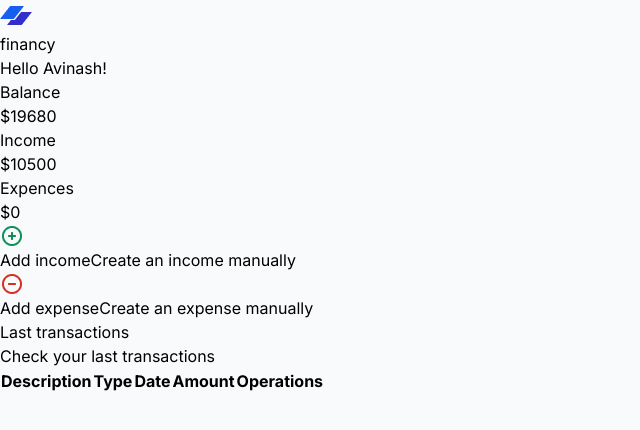
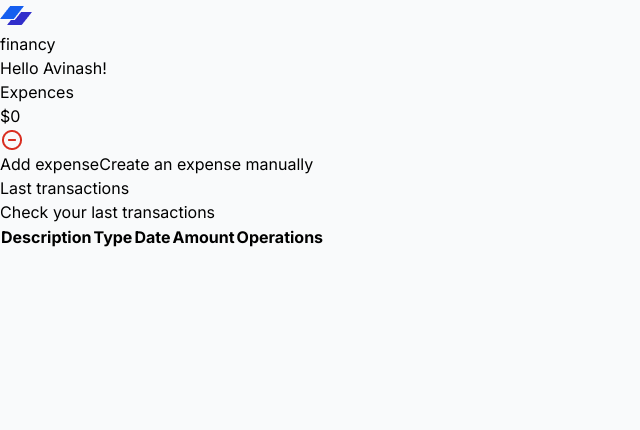
Before and after one commit to Avinashshiyani/finance_tracker_react, a React (Vite) app: page / in a window 1280 px wide. Shown: the top 430 px of the page, without its empty margins (0-640 px from the left). Built offline with nearby package versions, Linux system fonts and the light colour scheme.

Commit message:
Project Done Temporary

```diff
--- a/src/Components/Dashboard.jsx
+++ b/src/Components/Dashboard.jsx
@@ -11,12 +11,12 @@ const Dashboard = () => {
     <div className="grid items-center">
       <Intro name="Avinash" />
       <div className="grid items-center gap-3 px-10 mt-[22px] sm:grid-cols-2 md:grid-cols-3">
-        <CardDashboard amt={19680} />
-        <CardDashboard title="Income" />
+        {/* <CardDashboard amt={19680} /> */}
+        {/* <CardDashboard title="Income" /> */}
         <CardDashboard title="Expences" amt={<ShowExpence />} />
       </div>
       <div className="grid  items-center gap-3 px-10 mt-[22px] sm:grid-cols-3">
-        <CardOperation />
+        {/* <CardOperation /> */}
         <CardOperation details={cardDetailsTwo} />
       </div>
       <div className="">
```
